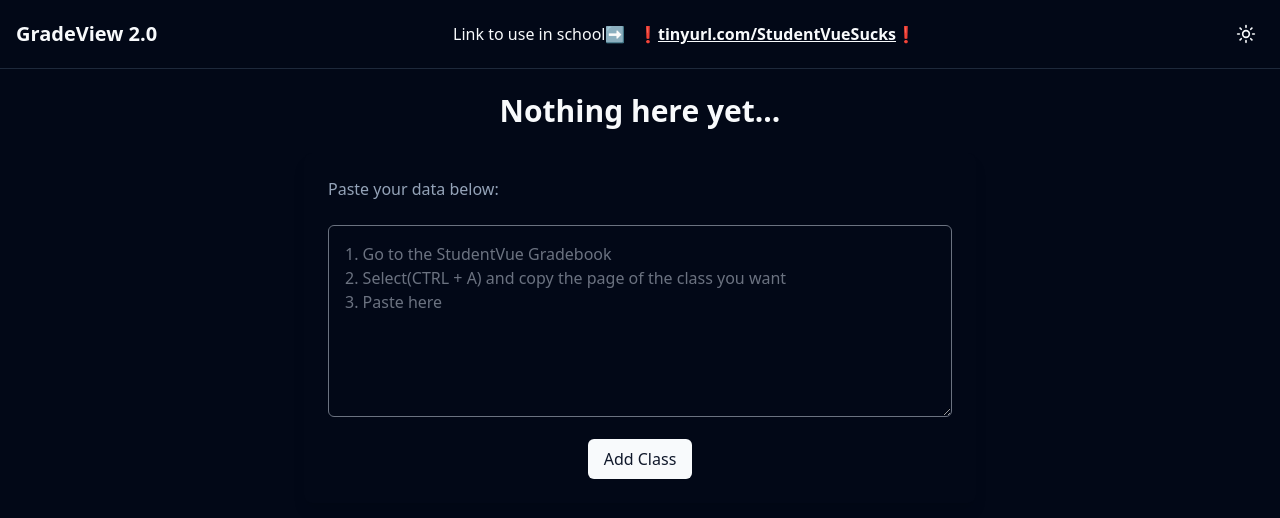
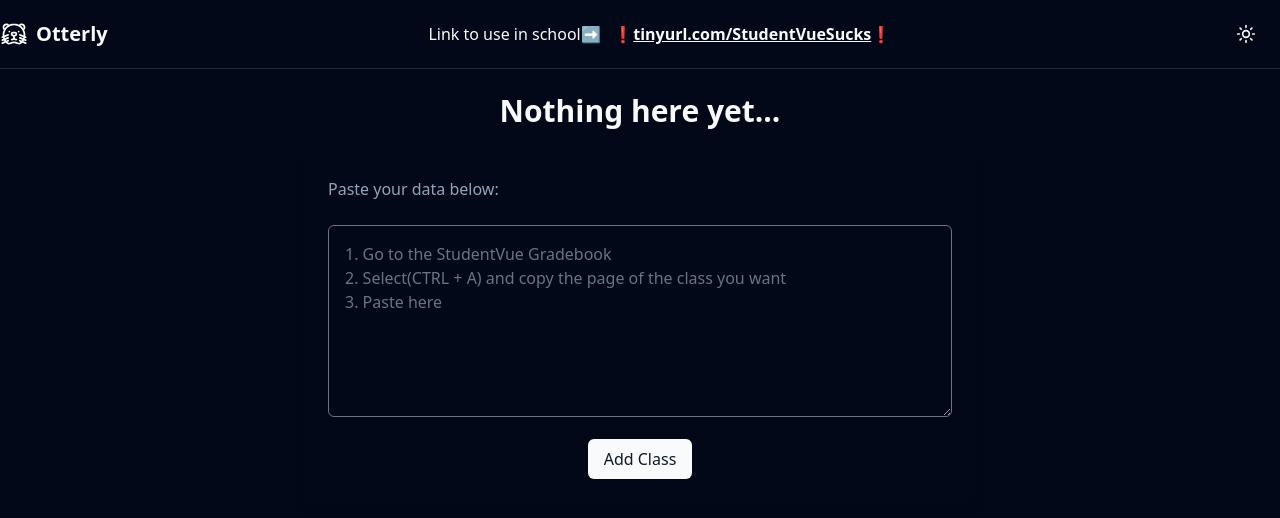
Before and after one commit to ny32/Otterly, a React (Vite) app: page / in a window 1280 px wide. Shown: the top 518 px of the page. Built offline with nearby package versions, Linux system fonts and the light colour scheme; the HTML template or start-up script is replaced by a standard one.

Commit message:
Commiting with error that modal does not appear on initial page, needs manual resolution

```diff
--- a/src/components/layout.tsx
+++ b/src/components/layout.tsx
@@ -1,18 +1,26 @@
 import React from "react";
 import { Link } from "react-router-dom";
 import ThemeToggle from "./theme-toggle";
+import { useTheme } from "./theme-provider";
 
 interface LayoutProps {
   children: React.ReactNode;
 }
 
 const Layout: React.FC<LayoutProps> = ({ children }) => {
+  const { theme } = useTheme();
+  const logoSrc = theme === "dark" ? "/logo_white.svg" : "/logo.svg";
+
   return (
     <div className="flex flex-col h-full">
       <header className="border-b flex-shrink-0">
-        <div className="container mx-auto px-2 sm:px-4 py-2 sm:py-4 flex items-center">
-          <Link to="/" className="text-xl font-bold whitespace-nowrap">
-            GradeView 2.0
+        <div className="container mx-auto pr-2 sm:pr-4 py-2 sm:py-4 flex items-center">
+          <Link
+            to="/"
+            className="flex items-center text-xl font-bold whitespace-nowrap"
+          >
+            <img src={logoSrc} alt="Otterly logo" className="mr-2 w-7 h-7" />
+            Otterly
           </Link>
           <p className="flex-grow text-center text-md sm:text-md mr-2 sm:mr-4 truncate">
             Link to use in school➡️ &nbsp; ❗
--- a/src/pages/UploadPage.tsx
+++ b/src/pages/UploadPage.tsx
@@ -1,17 +1,68 @@
-import React, { useState } from "react";
+import React, { useState, useEffect } from "react";
 import { useNavigate } from "react-router-dom";
 import { useGradeStore } from "../store/gradeStore";
+import { getLastDeletedData, parseRawText } from "../utils/textParser";
+import { DeletedDataModal } from "../components/DeletedDataModal";
 
 const UploadPage: React.FC = () => {
   const [textData, setTextData] = useState("");
+  const [showDeletedDataModal, setShowDeletedDataModal] = useState(false);
+  const [deletedData, setDeletedData] = useState("");
+  const [dataProcessed, setDataProcessed] = useState(false);
   const navigate = useNavigate();
   const setRawData = useGradeStore((state) => state.setRawData);
+
+  // Navigate after data is processed and modal is closed
+  useEffect(() => {
+    if (dataProcessed && !showDeletedDataModal) {
+      navigate("/dashboard");
+    }
+  }, [dataProcessed, showDeletedDataModal, navigate]);
 
   const handleSubmit = (e: React.FormEvent) => {
     e.preventDefault();
     if (textData.trim()) {
-      setRawData(textData);
-      navigate("/dashboard");
+      try {
+        // When doing setRawData, the data might contain multiple classes
+        // separated by "\n\n\n". We need to parse each one to capture deleted data
+        const chunks = textData.split("\n\n\n").filter(Boolean);
+        let hasDeletedData = false;
+        let allDeletedData = "";
+
+        // Pre-parse each chunk to detect deleted data
+        chunks.forEach((chunk, index) => {
+          // Parse this chunk to trigger lastDeletedData capture
+          parseRawText(chunk);
+
+          // Check if this chunk had deleted data
+          const chunkDeletedData = getLastDeletedData();
+          if (chunkDeletedData) {
+            hasDeletedData = true;
+            allDeletedData +=
+              (allDeletedData ? "\n\n" : "") +
+              `[Class ${index + 1}] Removed Content:\n${chunkDeletedData}`;
+          }
+        });
+
+        // Process all data
+        setRawData(textData);
+        setDataProcessed(true);
+
+        // Show modal if there was deleted data
+        if (hasDeletedData) {
+          setDeletedData(allDeletedData);
+          setShowDeletedDataModal(true);
+          // Navigation will happen in useEffect when modal is closed
+        } else {
+          // If no deleted data, navigate directly (via useEffect)
+        }
+      } catch (error) {
+        console.error("Error parsing data:", error);
+        // Still process data even if there was an error
+        setRawData(textData);
+        setDataProcessed(true);
+        // Navigation will happen in useEffect
+      }
     }
   };
 
@@ -41,6 +92,16 @@
           </form>
         </div>
       </div>
+
+      {/* Deleted Data Modal */}
+      <DeletedDataModal
+        isOpen={showDeletedDataModal}
+        onClose={() => {
+          setShowDeletedDataModal(false);
+          // Navigation happens in useEffect
+        }}
+        deletedData={deletedData}
+      />
     </div>
   );
 };
```
Also changed, not shown: public/logo.svg (added), public/logo_white.svg (added).
